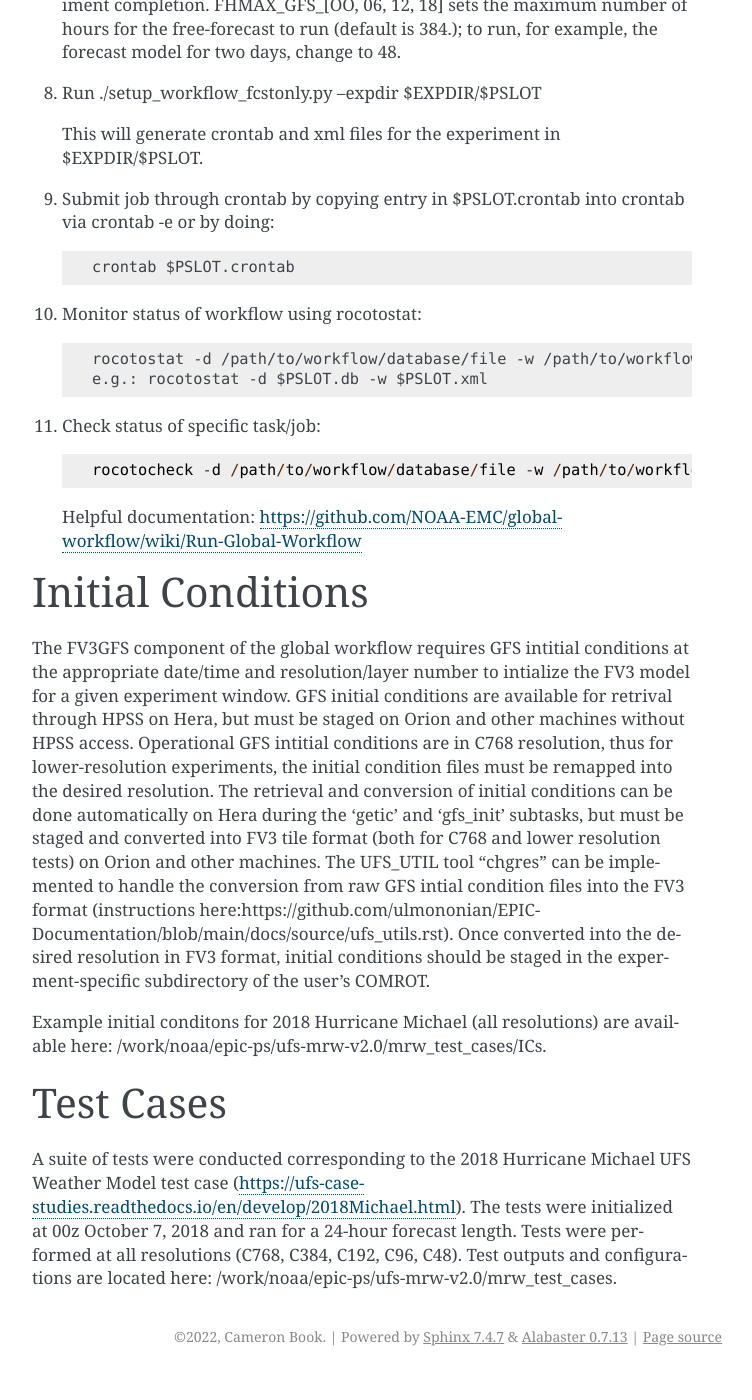
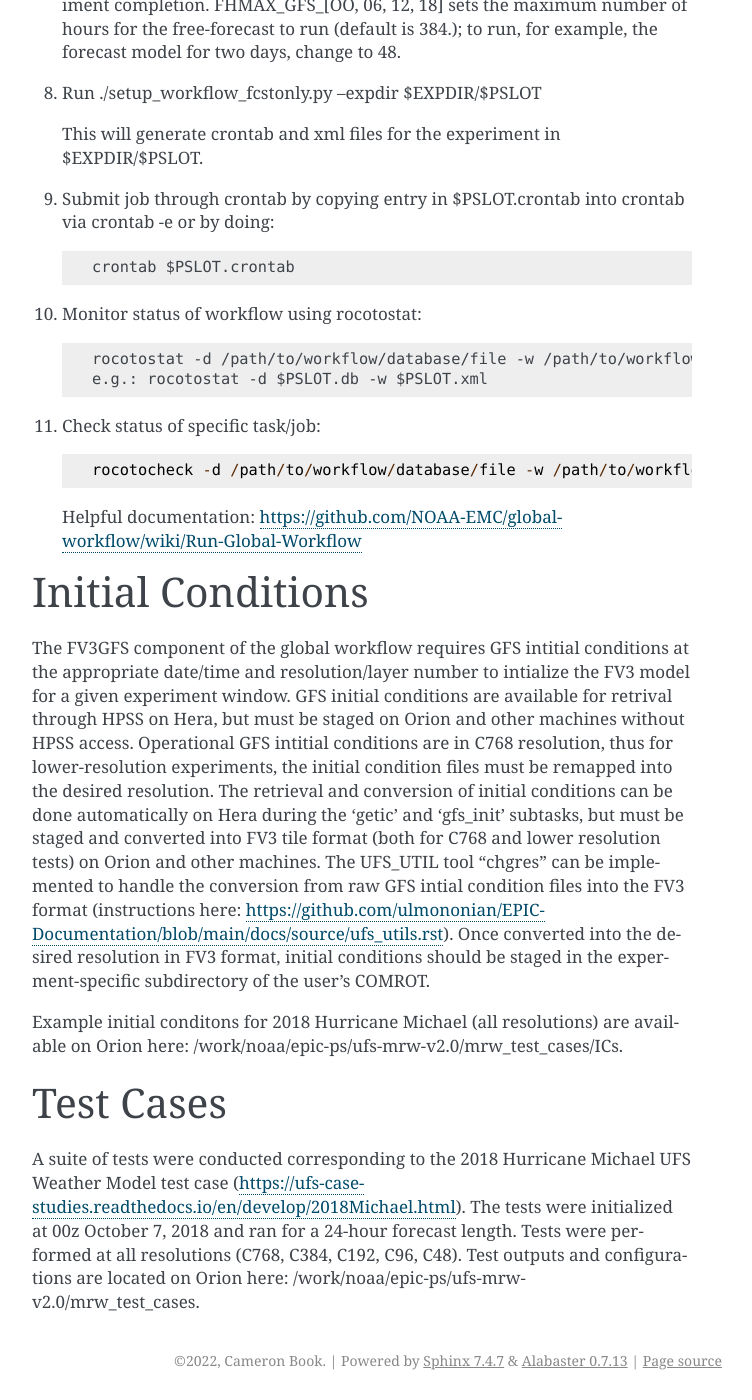
Before and after one commit to ulmononian/EPIC-Documentation, a Sphinx documentation site: the page built from docs/source/mrw-gw.rst, in a window 1280 px wide and 1400 px high, scrolled down 1262 px. Shown: the whole window, without its empty margins (388-1140 px from the left). Built offline with Sphinx 7.4.7, drawn with Linux system fonts in a browser that asks for light colours; before the commit the page ends 2638 px from its top, so only the background shows below that.

Commit message:
Note Orion-specific path for ICs and test case locations.

```diff
--- a/docs/source/mrw-gw.rst
+++ b/docs/source/mrw-gw.rst
@@ -62,12 +62,12 @@ Set-up
 Initial Conditions
 ^^^^^^^^^^^^^^^^^^
 
-The FV3GFS component of the global workflow requires GFS intitial conditions at the appropriate date/time and resolution/layer number to intialize the FV3 model for a given experiment window. GFS initial conditions are available for retrival through HPSS on Hera, but must be staged on Orion and other machines without HPSS access. Operational GFS intitial conditions are in C768 resolution, thus for lower-resolution experiments, the initial condition files must be remapped into the desired resolution. The retrieval and conversion of initial conditions can be done automatically on Hera during the 'getic' and 'gfs_init' subtasks, but must be staged and converted into FV3 tile format (both for C768 and lower resolution tests) on Orion and other machines. The UFS_UTIL tool "chgres" can be implemented to handle the conversion from raw GFS intial condition files into the FV3 format (instructions here:https://github.com/ulmononian/EPIC-Documentation/blob/main/docs/source/ufs_utils.rst). Once converted into the desired resolution in FV3 format, initial conditions should be staged in the experment-specific subdirectory of the user's COMROT.
+The FV3GFS component of the global workflow requires GFS intitial conditions at the appropriate date/time and resolution/layer number to intialize the FV3 model for a given experiment window. GFS initial conditions are available for retrival through HPSS on Hera, but must be staged on Orion and other machines without HPSS access. Operational GFS intitial conditions are in C768 resolution, thus for lower-resolution experiments, the initial condition files must be remapped into the desired resolution. The retrieval and conversion of initial conditions can be done automatically on Hera during the 'getic' and 'gfs_init' subtasks, but must be staged and converted into FV3 tile format (both for C768 and lower resolution tests) on Orion and other machines. The UFS_UTIL tool "chgres" can be implemented to handle the conversion from raw GFS intial condition files into the FV3 format (instructions here: https://github.com/ulmononian/EPIC-Documentation/blob/main/docs/source/ufs_utils.rst). Once converted into the desired resolution in FV3 format, initial conditions should be staged in the experment-specific subdirectory of the user's COMROT.
 
-Example initial conditons for 2018 Hurricane Michael (all resolutions) are available here: /work/noaa/epic-ps/ufs-mrw-v2.0/mrw_test_cases/ICs.
+Example initial conditons for 2018 Hurricane Michael (all resolutions) are available on Orion here: /work/noaa/epic-ps/ufs-mrw-v2.0/mrw_test_cases/ICs.
 
 
 Test Cases
 ^^^^^^^^^^
 
-A suite of tests were conducted corresponding to the 2018 Hurricane Michael UFS Weather Model test case (https://ufs-case-studies.readthedocs.io/en/develop/2018Michael.html). The tests were initialized at 00z October 7, 2018 and ran for a 24-hour forecast length. Tests were performed at all resolutions (C768, C384, C192, C96, C48). Test outputs and configurations are located here: /work/noaa/epic-ps/ufs-mrw-v2.0/mrw_test_cases.
+A suite of tests were conducted corresponding to the 2018 Hurricane Michael UFS Weather Model test case (https://ufs-case-studies.readthedocs.io/en/develop/2018Michael.html). The tests were initialized at 00z October 7, 2018 and ran for a 24-hour forecast length. Tests were performed at all resolutions (C768, C384, C192, C96, C48). Test outputs and configurations are located on Orion here: /work/noaa/epic-ps/ufs-mrw-v2.0/mrw_test_cases.
```
Also changed, not shown: 4 other files.
